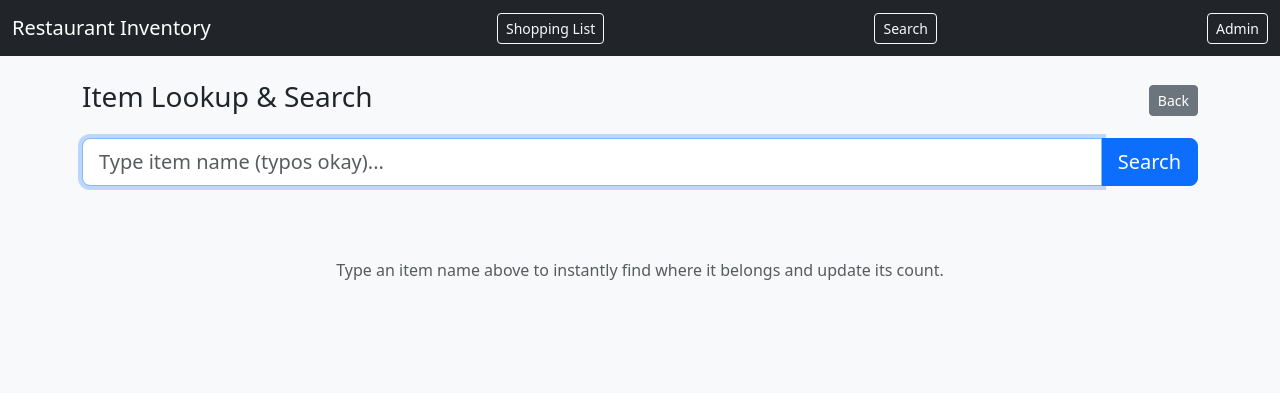
After one commit to cdinh92/restaurant_inventory, a Flask app: page /search in a window 1280 px wide. The commit adds this page. Shown: the top 393 px of the page. Run offline with Flask 3, Linux system fonts and the light colour scheme.

Commit message:
Add typo-tolerant search lookup and update unified navigation bar

```diff
--- a/app.py
+++ b/app.py
@@ -1,6 +1,7 @@
 from flask import Flask, render_template, request, redirect, url_for
 from models import db, Store, Section, Item, seed_database
 import os
+import difflib # for searching bar
 
 app = Flask(__name__)
 # Uses a local SQLite file
@@ -81,6 +82,27 @@ def delete_item(item_id):
     db.session.commit()
     return redirect(url_for('admin_panel'))
 
+@app.route('/search')
+def search_items():
+    query = request.args.get('q', '').strip()
+    results = []
+
+    if query:
+        all_items = Item.query.all()
+        # Create a dictionary mapping item names to the item objects
+        item_dict = {item.name: item for item in all_items}
+
+        # Find close matches for spelling mistakes (cutoff=0.3 means a loose match)
+        close_names = difflib.get_close_matches(query, item_dict.keys(), n=8, cutoff=0.3)
+        results = [item_dict[name] for name in close_names]
+
+        # Fallback: if substring match isn't in close_names, add it if it contains the query letters
+        for item in all_items:
+            if query.lower() in item.name.lower() and item not in results:
+                results.append(item)
+
+    return render_template('search.html', query=query, results=results)
+
 if __name__ == '__main__':
     # host='0.0.0.0' allows external access from your mobile device on the local network
     app.run(host='0.0.0.0', port=5001, debug=True)
--- a/templates/base.html
+++ b/templates/base.html
@@ -15,17 +15,10 @@
         <div class="container-fluid">
             <a class="navbar-brand" href="/">Restaurant Inventory</a>
             <a class="btn btn-outline-light btn-sm" href="/shopping_list">Shopping List</a>
+            <a class="btn btn-outline-light btn-sm" href="/search">Search</a>
+            <a class="btn btn-outline-light btn-sm" href="/admin">Admin</a>
         </div>
     </nav>
-    <nav class="navbar navbar-dark bg-dark mb-4">
-    <div class="container-fluid">
-        <a class="navbar-brand" href="/">Restaurant Inventory</a>
-        <div>
-            <a class="btn btn-outline-light btn-sm me-1" href="/admin">Admin</a>
-            <a class="btn btn-outline-light btn-sm" href="/shopping_list">Shopping List</a>
-        </div>
-    </div>
-</nav>
     <div class="container pb-5">
         {% block content %}{% endblock %}
     </div>
--- /dev/null
+++ b/templates/search.html
@@ -0,0 +1,37 @@
+{% extends "base.html" %}
+{% block content %}
+<div class="d-flex justify-content-between align-items-center mb-3">
+    <h3>Item Lookup & Search</h3>
+    <a href="/" class="btn btn-secondary btn-sm">Back</a>
+</div>
+
+<!-- Search Input Form -->
+<form method="GET" action="/search" class="mb-4">
+    <div class="input-group input-group-lg">
+        <input type="text" name="q" class="form-control" placeholder="Type item name (typos okay)..." value="{{ query }}" autofocus>
+        <button class="btn btn-primary" type="submit">Search</button>
+    </div>
+</form>
+
+<!-- Search Results -->
+{% if query %}
+    <h5 class="text-muted mb-3">Results for "{{ query }}":</h5>
+    <ul class="list-group mb-4">
+        {% for item in results %}
+        <li class="list-group-item d-flex justify-content-between align-items-center py-3">
+            <div>
+                <h5 class="mb-0">{{ item.name }}</h5>
+                <small class="text-muted">Store: {{ item.store.name }} | Section: {{ item.section.name }}</small>
+            </div>
+            <a href="/section/{{ item.section.id }}" class="btn btn-outline-primary btn-sm">Go to Section</a>
+        </li>
+        {% else %}
+        <li class="list-group-item">No matching items found. Try a different spelling!</li>
+        {% endfor %}
+    </ul>
+{% else %}
+    <div class="text-center text-muted py-5">
+        <p>Type an item name above to instantly find where it belongs and update its count.</p>
+    </div>
+{% endif %}
+{% endblock %}
```
Also changed, not shown: 1 other file.
